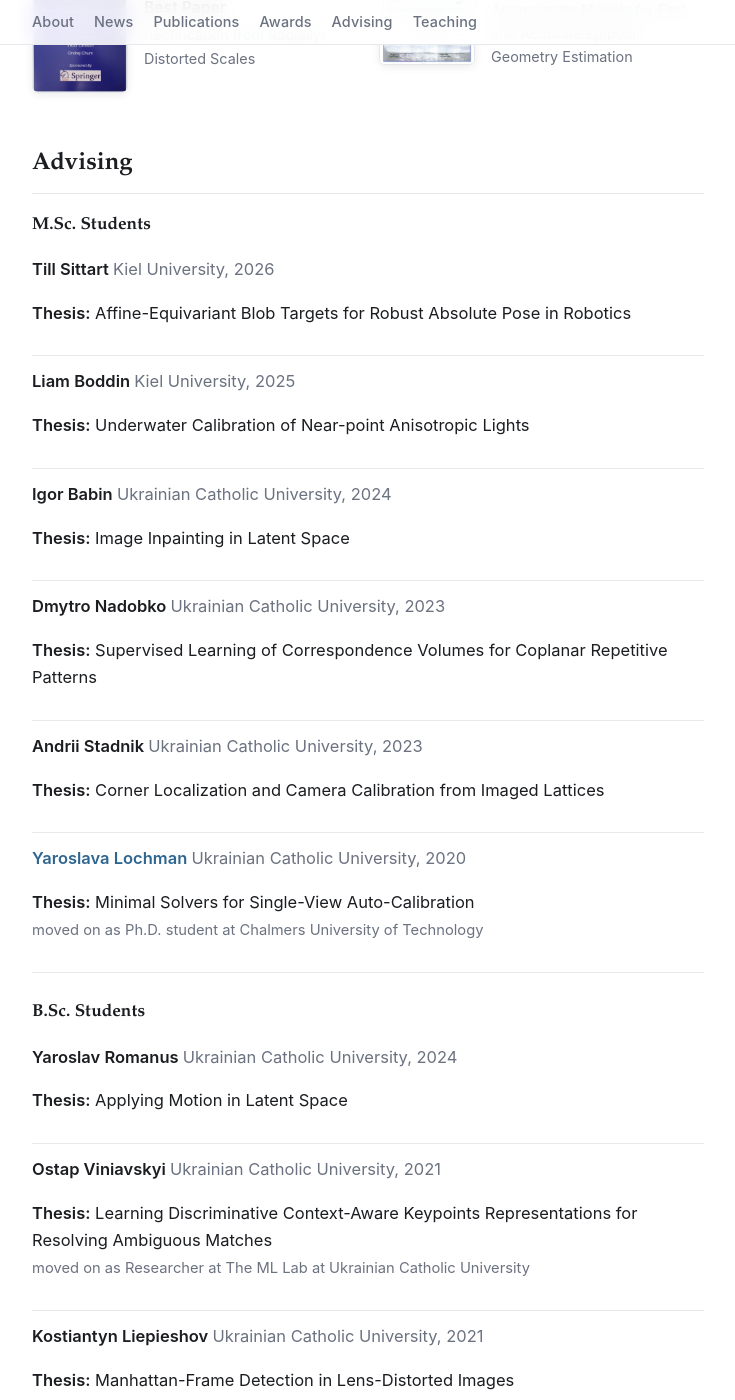
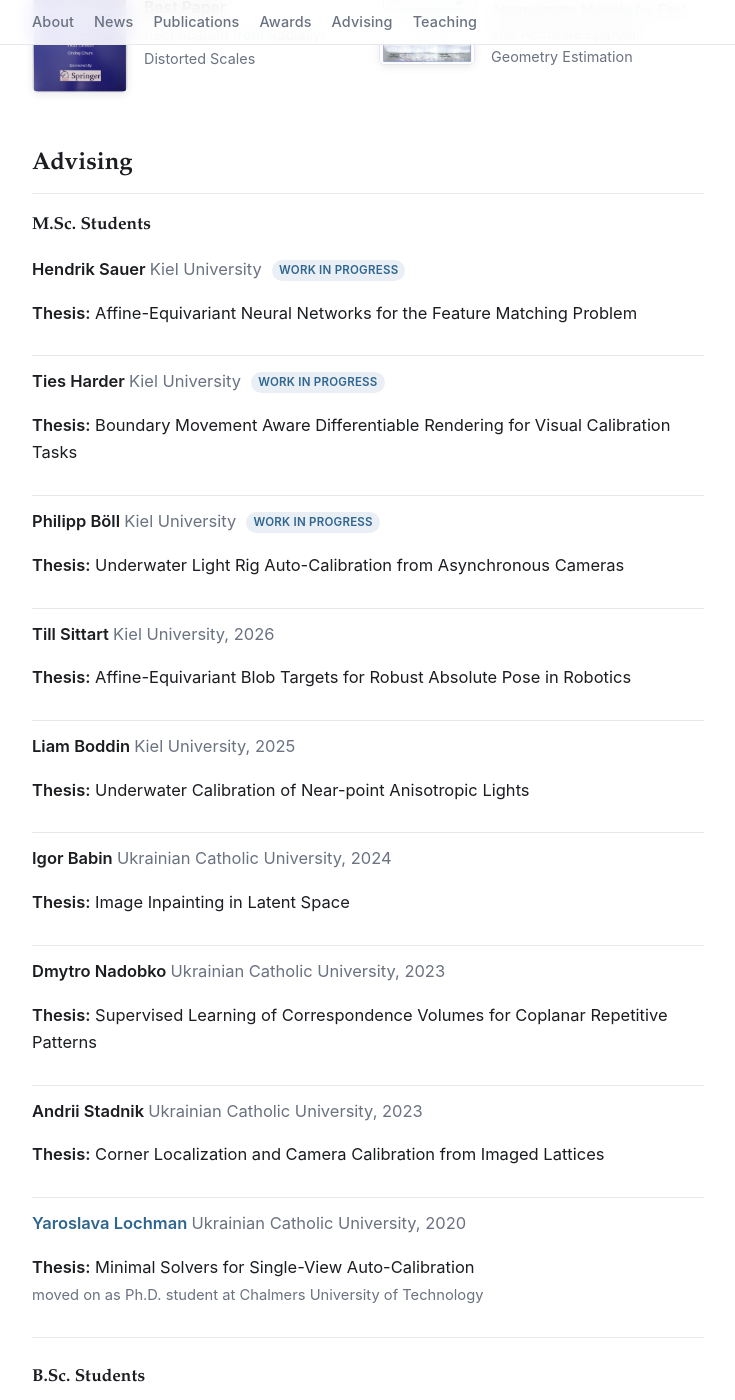
Before and after one commit to prittjam/prittjam.github.io, a Jekyll site: the page built from index.html, in a window 1280 px wide and 1400 px high, scrolled down 3416 px. Shown: the whole window, without its empty margins (272-1007 px from the left). Built offline with Jekyll 4.4.1, drawn with Linux system fonts in a browser that asks for light colours.

Commit message:
Advising: add three WIP M.Sc. students at Kiel
Add Hendrik Sauer, Ties Harder, and Philipp Böll as in-progress
M.Sc. students, plus a "work in progress" badge (wip flag rendered
in index.html with a pill style in style.css).

Co-Authored-By: Claude Opus 4.8 (1M context) <noreply@anthropic.com>

```diff
--- a/_data/advising.yml
+++ b/_data/advising.yml
@@ -2,6 +2,18 @@
 # where (institution + year), thesis, optional after (what they did next).
 - heading: M.Sc. Students
   students:
+    - name: Hendrik Sauer
+      where: Kiel University
+      thesis: Affine-Equivariant Neural Networks for the Feature Matching Problem
+      wip: true
+    - name: Ties Harder
+      where: Kiel University
+      thesis: Boundary Movement Aware Differentiable Rendering for Visual Calibration Tasks
+      wip: true
+    - name: Philipp Böll
+      where: Kiel University
+      thesis: Underwater Light Rig Auto-Calibration from Asynchronous Cameras
+      wip: true
     - name: Till Sittart
       where: Kiel University, 2026
       thesis: Affine-Equivariant Blob Targets for Robust Absolute Pose in Robotics
--- a/css/style.css
+++ b/css/style.css
@@ -291,6 +291,19 @@ details.pub-more[open] > summary { font-weight: 600; }
 .advisee .year { color: var(--muted); font-weight: 400; }
 .advisee .degree { font-weight: 600; }
 .advisee .after { color: var(--muted); font-size: 0.92rem; }
+.advisee .wip {
+  display: inline-block;
+  margin-left: 6px;
+  padding: 1px 7px;
+  font-size: 0.72rem;
+  font-weight: 600;
+  letter-spacing: 0.02em;
+  text-transform: uppercase;
+  color: var(--accent);
+  background: var(--accent-soft);
+  border-radius: 999px;
+  vertical-align: middle;
+}
 
 /* ---- teaching ---- */
 .course {
--- a/index.html
+++ b/index.html
@@ -71,7 +71,7 @@ layout: default
         <h3 class="subhead">{{ g.heading }}</h3>
         {%- for s in g.students %}
         <div class="advisee">
-          <p class="head">{% if s.url %}<a href="{{ s.url }}" target="_blank" rel="noopener">{{ s.name }}</a>{% else %}{{ s.name }}{% endif %} <span class="year">{{ s.where }}</span></p>
+          <p class="head">{% if s.url %}<a href="{{ s.url }}" target="_blank" rel="noopener">{{ s.name }}</a>{% else %}{{ s.name }}{% endif %} <span class="year">{{ s.where }}</span>{% if s.wip %} <span class="wip">work in progress</span>{% endif %}</p>
           <p><span class="degree">Thesis:</span> {{ s.thesis }}{% if s.after %}<br>
             <span class="after">{{ s.after }}</span>{% endif %}</p>
         </div>
```
